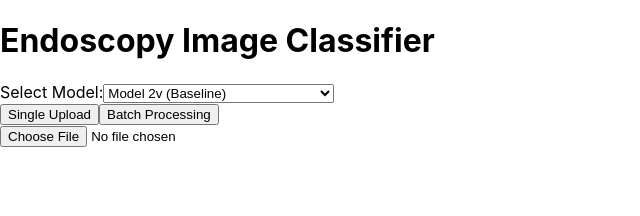
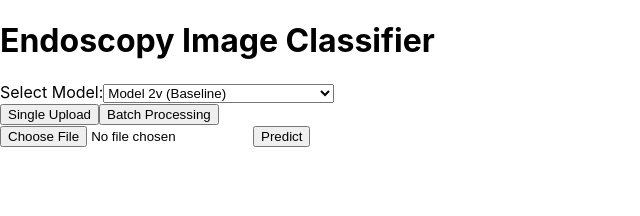
Before and after one commit to tan-li-yan/endoscopy-model-react, a React (Create React App) app: page / in a window 1280 px wide. Shown: the top 216 px of the page, without its empty margins (0-640 px from the left). Built offline with nearby package versions, Linux system fonts and the light colour scheme.

Commit message:
Basic layout without design, but it still does not send the model an output yet.

```diff
--- a/src/App.js
+++ b/src/App.js
@@ -350,14 +350,47 @@ import ModelSelector from "./components/ModelSelector";
 import UploadModeSelector from "./components/UploadModeSelector";
 import FileUploader from "./components/FileUploader";
 import ImagePreview from "./components/ImagePreview";
+import PredictionButton from "./components/PredictionButton";
 
 function EndoscopyUploader(){
   const [mode, setMode] = useState("single");
   const [files, setFiles] = useState([]);
+  const [confidence, setConfidence] = useState(null);
+  const [loading, setLoading] = useState(false);
   const [selectedModel, setSelectedModel] = useState("model_2v");
+  // Handle the request for predictions
   const handlePredict = async () => {
+    if (!files.length) {
+      alert("Please upload at least one image.");
+      return;
+    }
 
-  }
+    setLoading(true);
+    const formData = new FormData();
+    files.forEach((file) => {
+      formData.append("images", file);
+    });
+    formData.append("mode", mode);
+    formData.append("model", selectedModel);
+
+    try {
+      const response = await fetch("http://127.0.0.1:8000/predict", {
+        method: "POST",
+        body: formData,
+      });
+
+      if (!response.ok) {
+        throw new Error(`HTTP error! Status: ${response.status}`);
+      }
+
+      const data = await response.json();
+      setConfidence(data);
+    } catch (error) {
+      alert(`Failed to get predictions: ${error.message}`);
+    } finally {
+      setLoading(false);
+    }
+  };
   return (
     <div className="app-container">
       <h1 className = "title"> Endoscopy Image Classifier </h1>
@@ -365,6 +398,7 @@ function EndoscopyUploader(){
       <UploadModeSelector mode={mode} setMode={setMode} setFiles={setFiles} />
       <FileUploader mode={mode} setFiles={setFiles} />
       <ImagePreview files={files} />
+      <PredictionButton files={files} handlePredict={handlePredict} loading={loading} />
     </div>
 
 
--- /dev/null
+++ b/src/components/PredictionButton.js
@@ -0,0 +1,11 @@
+import React from "react";
+
+function PredictionButton({ files, handlePredict, loading }) {
+  return (
+    <button onClick={handlePredict} className="predict-button">
+      {loading ? "Predicting..." : "Predict"}
+    </button>
+  );
+}
+
+export default PredictionButton;
```
